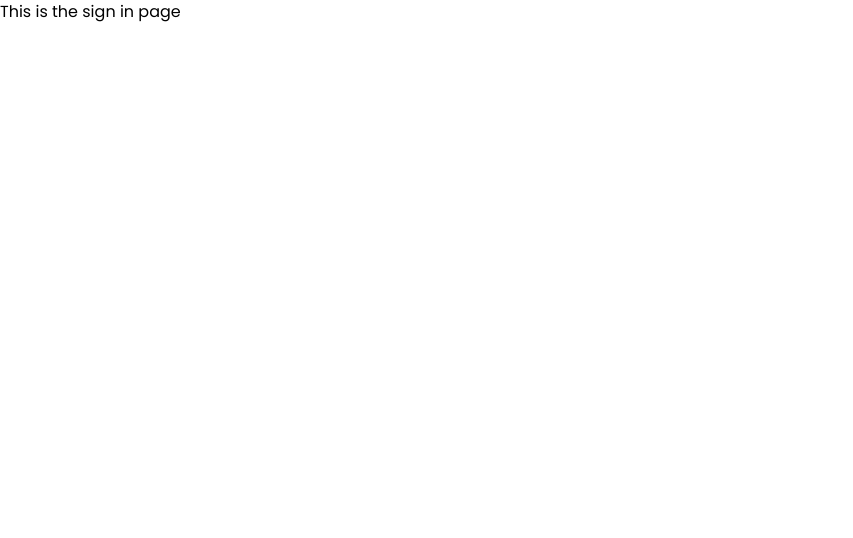
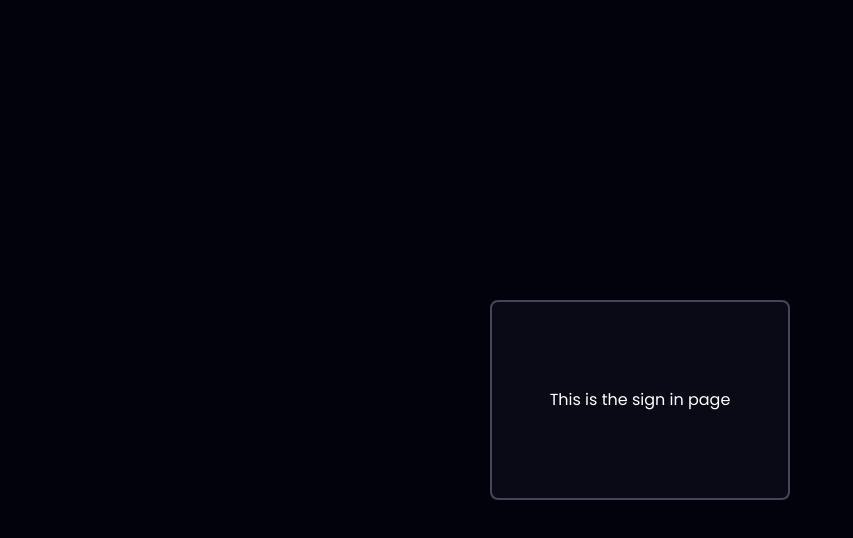
Before and after one commit to TomiwaPhilip/sumffy.ai, a Next.js app: page /auth/signin in a window 1280 px wide. Shown: the top 538 px of the page, without its empty margins (0-853 px from the left). Built offline with nearby package versions, Linux system fonts and the light colour scheme.

Commit message:
auth: updated

```diff
--- a/app/auth/layout.tsx
+++ b/app/auth/layout.tsx
@@ -1,5 +1,7 @@
 import type { Metadata } from "next";
+
 import "./../globals.css";
+import { Card } from "@/components/shared/Reusables";
 
 
 export const metadata: Metadata = {
@@ -14,7 +16,11 @@ export default function RootLayout({
 }>) {
   return (
     <html lang="en">
-      <body>{children}</body>
+      <body className="bg-[#01020C] text-white">
+        <main className="h-screen flex items-center justify-center">
+          <Card>{children}</Card>
+        </main>
+      </body>
     </html>
   );
 }
--- a/app/globals.css
+++ b/app/globals.css
@@ -14,3 +14,7 @@ body {
   margin: 0;
   overflow-x: hidden;
 }
+
+.cards-bg {
+  background-color: #090A15;
+}
--- /dev/null
+++ b/components/shared/Reusables.tsx
@@ -0,0 +1,13 @@
+import { ReactNode } from "react";
+
+interface CardProps {
+    children: ReactNode;
+  }
+
+  export function Card({ children }: CardProps): JSX.Element {
+    return (
+      <div className="cards-bg border-2 border-[#444759] p-10 min-w-[300px] max-w-[500px] min-h-[200px] flex items-center justify-center rounded-lg">
+        {children}
+      </div>
+    );
+  }
```
